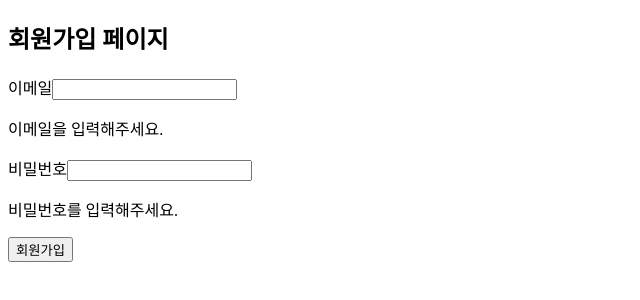
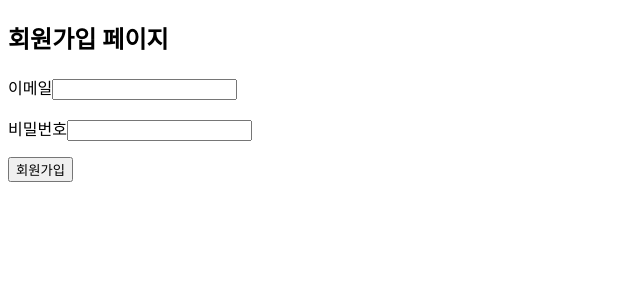
Before and after one commit to ParkSohyunee/wanted-pre-onboarding-challenge-fe-27, a React (Vite) app: page /auth/signup in a window 1280 px wide. Shown: the top 300 px of the page, without its empty margins (0-640 px from the left). Built offline with nearby package versions, Linux system fonts and the light colour scheme.

Commit message:
feat: input blur 상태 추가, blur 상태가 true일때만 에러메세지 나오도록 수정

```diff
--- a/src/routes/pages/SignUp.tsx
+++ b/src/routes/pages/SignUp.tsx
@@ -12,9 +12,19 @@ export default function SignUp() {
     password: "",
   });
 
+  const [isBlur, setIsBlur] = useState({
+    email: false,
+    password: false,
+  });
+
   const handleChangeValues = (e: ChangeEvent<HTMLInputElement>) => {
     const error = validateForm(values);
     setErrors(error);
+
+    setIsBlur((prev) => ({
+      ...prev,
+      [e.target.id]: true,
+    }));
     setValues((prev) => ({
       ...prev,
       [e.target.id]: e.target.value,
@@ -41,12 +51,12 @@ export default function SignUp() {
         <div>
           <label htmlFor="email">이메일</label>
           <input id="email" onBlur={handleChangeValues} />
-          <p>{!!errors.email && errors.email}</p>
+          <p>{isBlur.email && !!errors.email && errors.email}</p>
         </div>
         <div>
           <label htmlFor="password">비밀번호</label>
           <input id="password" type="password" onBlur={handleChangeValues} />
-          <p>{!!errors.password && errors.password}</p>
+          <p>{isBlur.password && !!errors.password && errors.password}</p>
         </div>
         <button type="submit">회원가입</button>
       </form>
```
